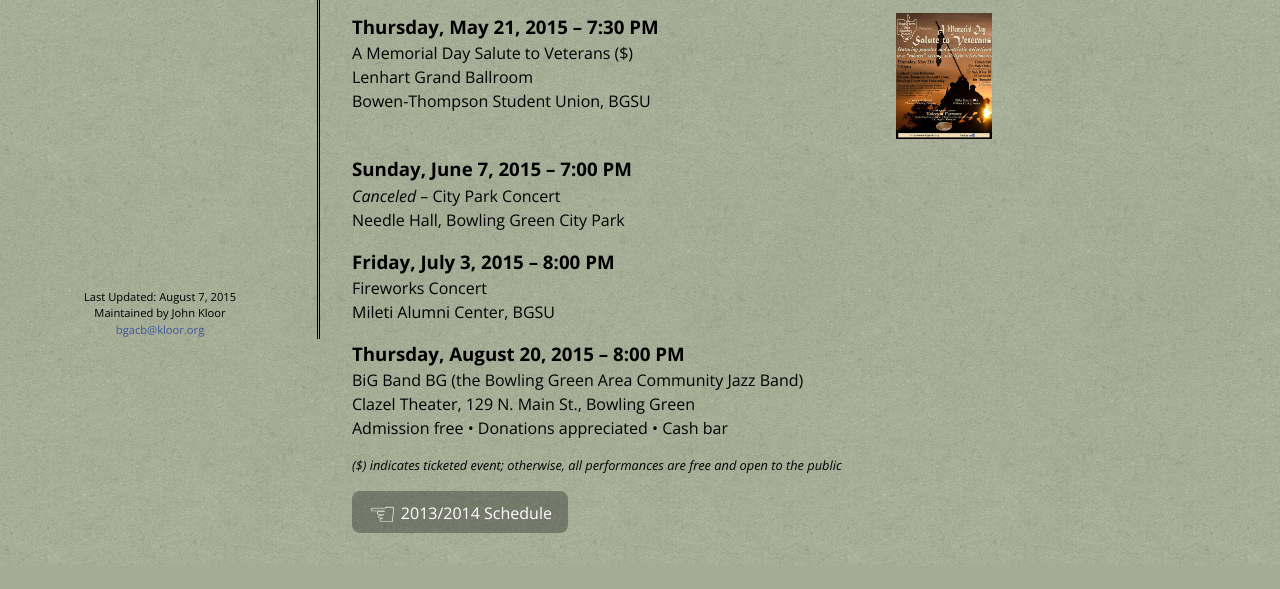
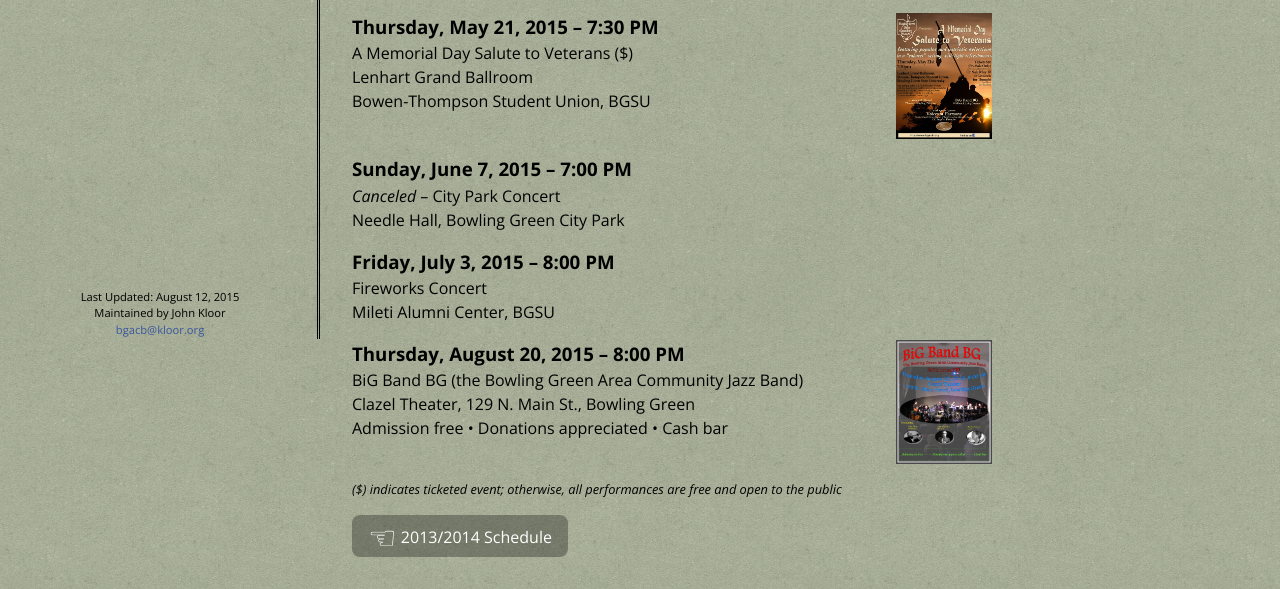
Before and after one commit to bgacb/bgacb.github.io, a plain HTML site: page schedule.html in a window 1280 px wide. Shown: the part 429-1018 px from the top of the page. Before the commit the page ends 994 px from the top, so only its background shows below. Drawn offline with nearby package versions, Linux system fonts and the light colour scheme.

Commit message:
Add flyer for jazz band concert.

```diff
--- a/schedule.html
+++ b/schedule.html
@@ -66,6 +66,7 @@
             </div>
 
             <div class="event">
+                <a href="flyer-2015-08-20.jpg" class="flyer"><img src="flyer-2015-08-20.jpg"></a>
                 <h3><time datetime="2015-08-20T20:00-04:00"><span class="first">Thursday, August 20, 2015</span> 8:00&nbsp;PM</time></h3>
                 <p class="desc">
                     BiG Band BG (the Bowling Green Area Community Jazz Band)<br>
@@ -79,7 +80,7 @@
             <p><a href="schedule-2013-2014.html" class="button"><span class="index">&#x261C;</span> 2013/2014 Schedule</a></p>
         </main>
         <footer>
-            Last Updated: August 7, 2015<br>
+            Last Updated: August 12, 2015<br>
             Maintained by John Kloor<br>
             <a href="mailto:bgacb@kloor.org">bgacb@kloor.org</a>
         </footer>
```
Also changed, not shown: flyer-2015-08-20.jpg (added).
